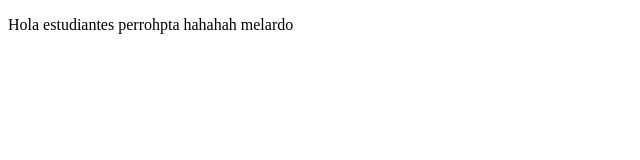
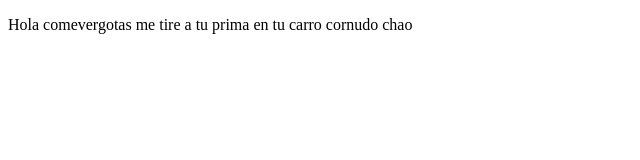
Before and after one commit to oscarbol98/proyectoDemoCursoPrework, a plain HTML site: page index.html in a window 1280 px wide. Shown: the whole page, without its empty margins (0-640 px from the left). Drawn offline with Linux system fonts and the light colour scheme.

Commit message:
cambios agregamos una bobada xD

```diff
--- a/index.html
+++ b/index.html
@@ -8,7 +8,7 @@
 </head>
 <body>
     <p>
-        Hola estudiantes perrohpta hahahah melardo
+        Hola comevergotas me tire a tu prima en tu carro cornudo chao
     </p>
 </body>
 </html>
```
